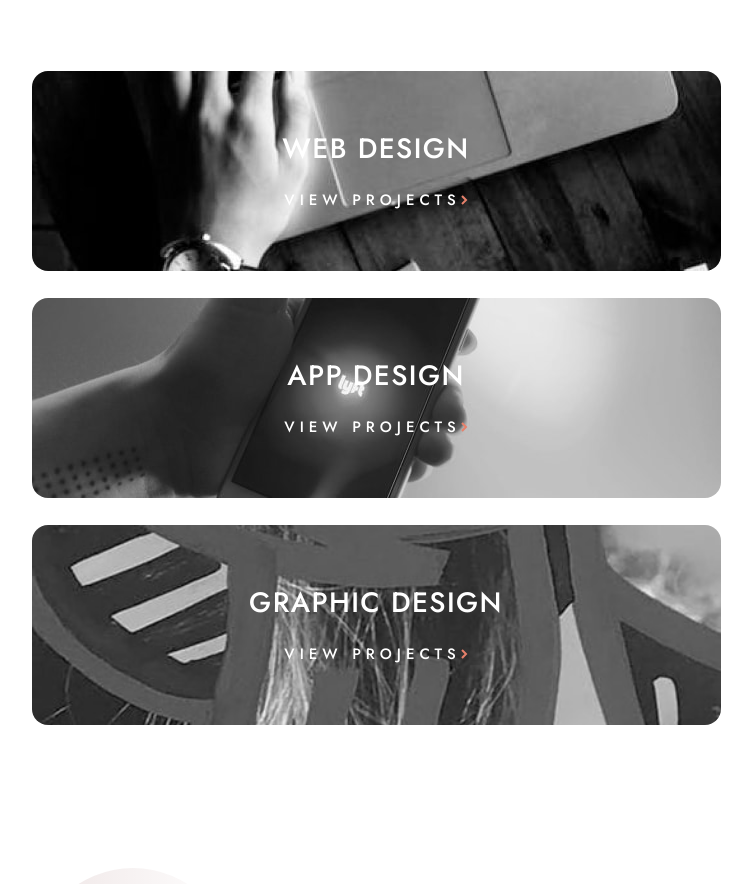
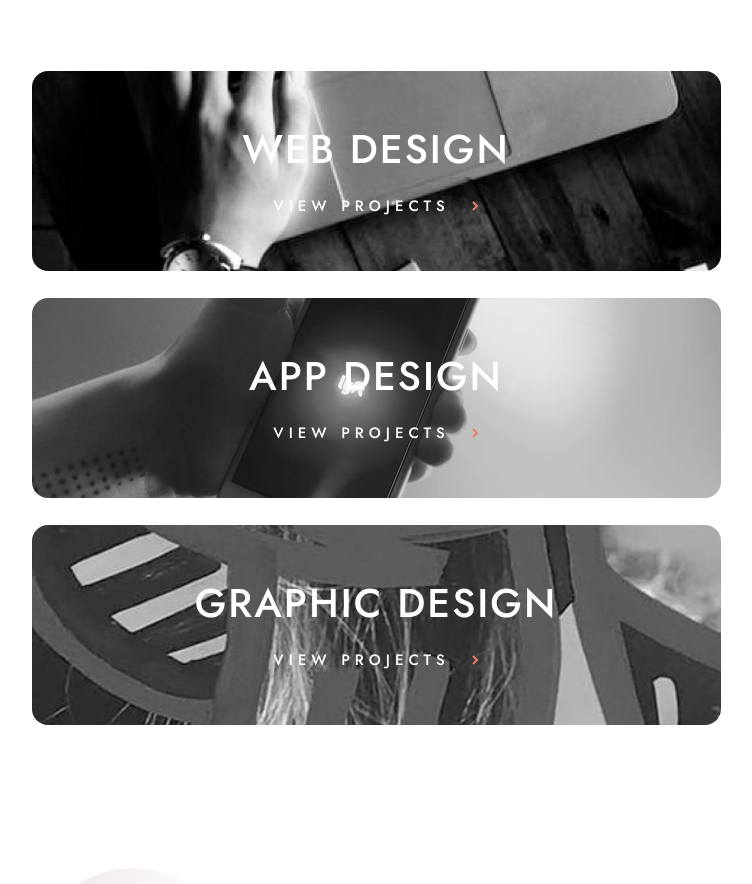
Before and after one commit to pierrolabo/designomultipagewebsite, a React (Create React App) app: page / in a window 1280 px wide. Shown: the part 1020-1904 px from the top of the page, without its empty margins (264-1016 px from the left). Built offline with nearby package versions, Linux system fonts and the light colour scheme.

Commit message:
quick fix cardcategory

```diff
--- a/src/components/CardCategory/CardCategory.js
+++ b/src/components/CardCategory/CardCategory.js
@@ -20,7 +20,7 @@ export default function CardCategory({title, link}) {
             <div className="cardcategory__content">
             <h2>{title}</h2>
             <a href={link}>
-            <h4>VIEW PROJECTS<img className="cardcategory--icon" src={IconRight} alt="right icon"/></h4>
+            <h4>VIEW PROJECTS<img className="cardcategory__content--icon" src={IconRight} alt="right icon"/></h4>
         </a>
                 </div>
         </div>
--- a/src/components/CardCategory/CardCategory.scss
+++ b/src/components/CardCategory/CardCategory.scss
@@ -23,6 +23,11 @@
             letter-spacing: 1.4px;
             color: $brand-primary-white;
             margin-bottom: 22px;
+            @media(min-width: $breakpoint-tablet) {
+                font-size: 40px;
+                line-height: 48px;
+                letter-spacing: 2px;
+            }
         }
         h4 {
             font-weight: 500;
@@ -30,7 +35,7 @@
             line-height: 22px;
             letter-spacing: 5px;
             text-transform: uppercase;
-            color: $brand-primary-white
+            color: $brand-primary-white;
 
         }
         &--icon {
```
